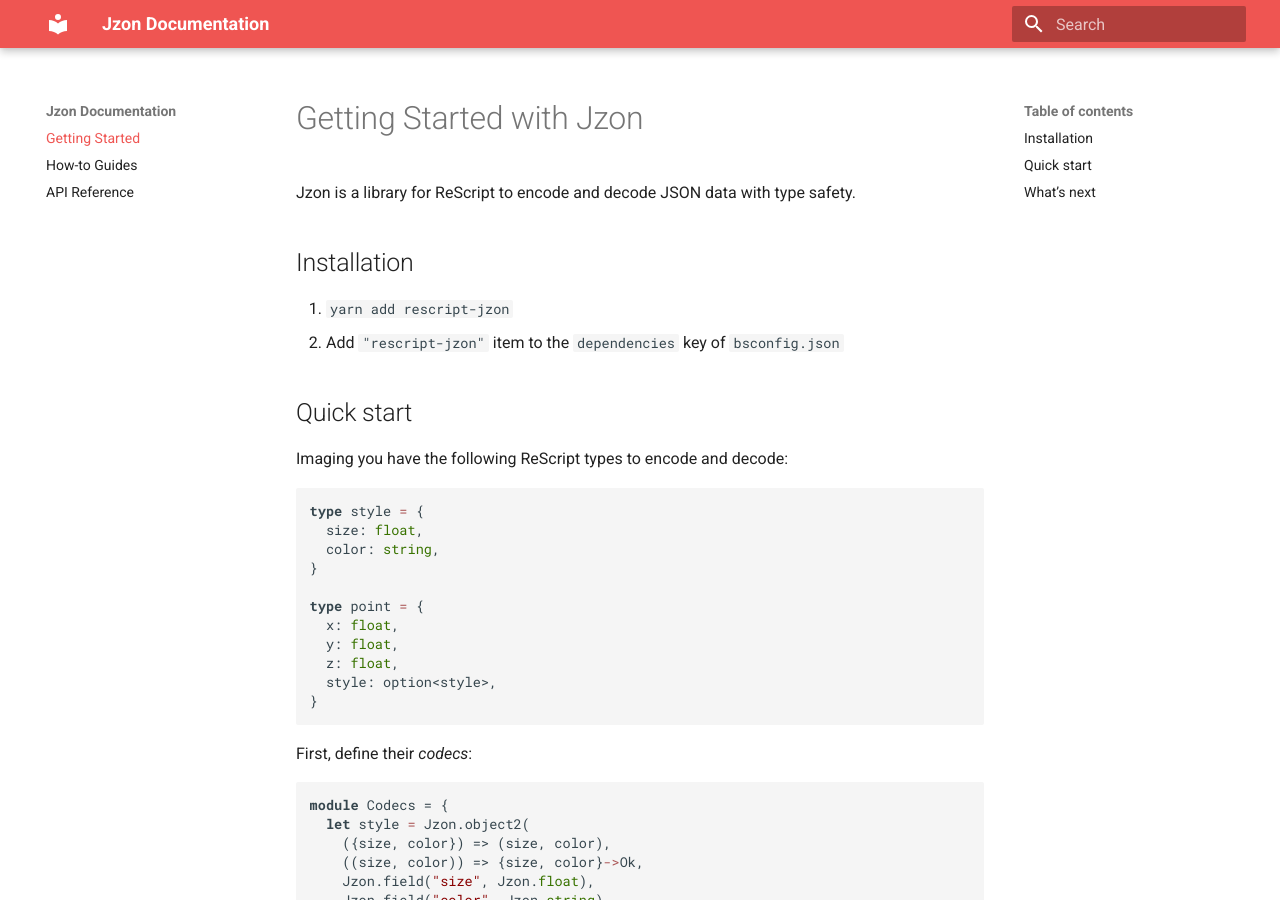
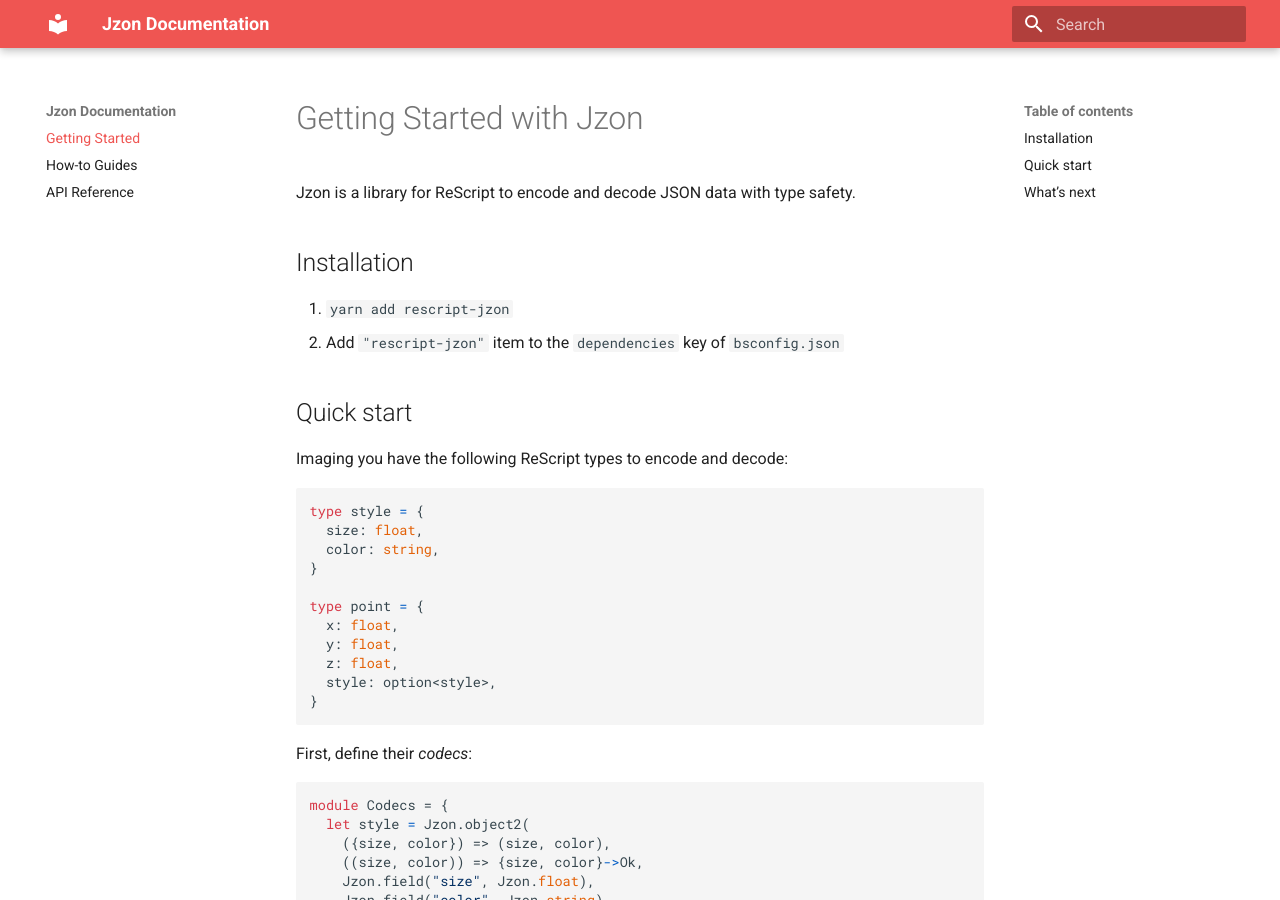
Before and after one commit to nkrkv/jzon, an MkDocs documentation site: the page built from docs/index.md, in a window 1280 px wide and 900 px high. Built offline with MkDocs 1.6.1 and Material for MkDocs 9.7.7, drawn with Linux system fonts in a browser that asks for light colours; nearby versions of some CDN libraries.

Commit message:
chore: more contrast docs color scheme

```diff
--- a/mkdocs.yml
+++ b/mkdocs.yml
@@ -11,7 +11,7 @@ extra_javascript:
   - js/res-syntax-highlightjs.js
   - js/config.js
 extra_css:
-  - https://cdnjs.cloudflare.com/ajax/libs/highlight.js/10.5.0/styles/default.min.css
+  - https://cdnjs.cloudflare.com/ajax/libs/highlight.js/10.5.0/styles/github.min.css
 nav:
   - "Getting Started": index.md
   - "How-to Guides": howtos.md
```
